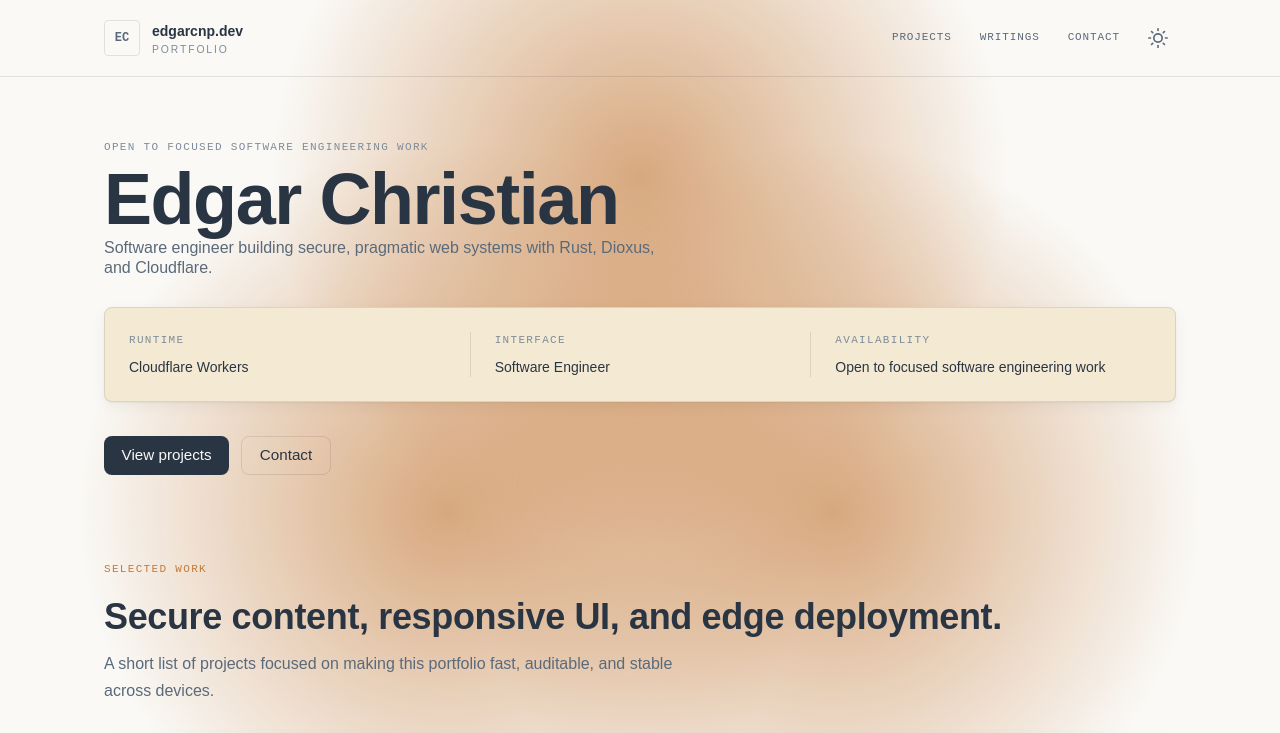
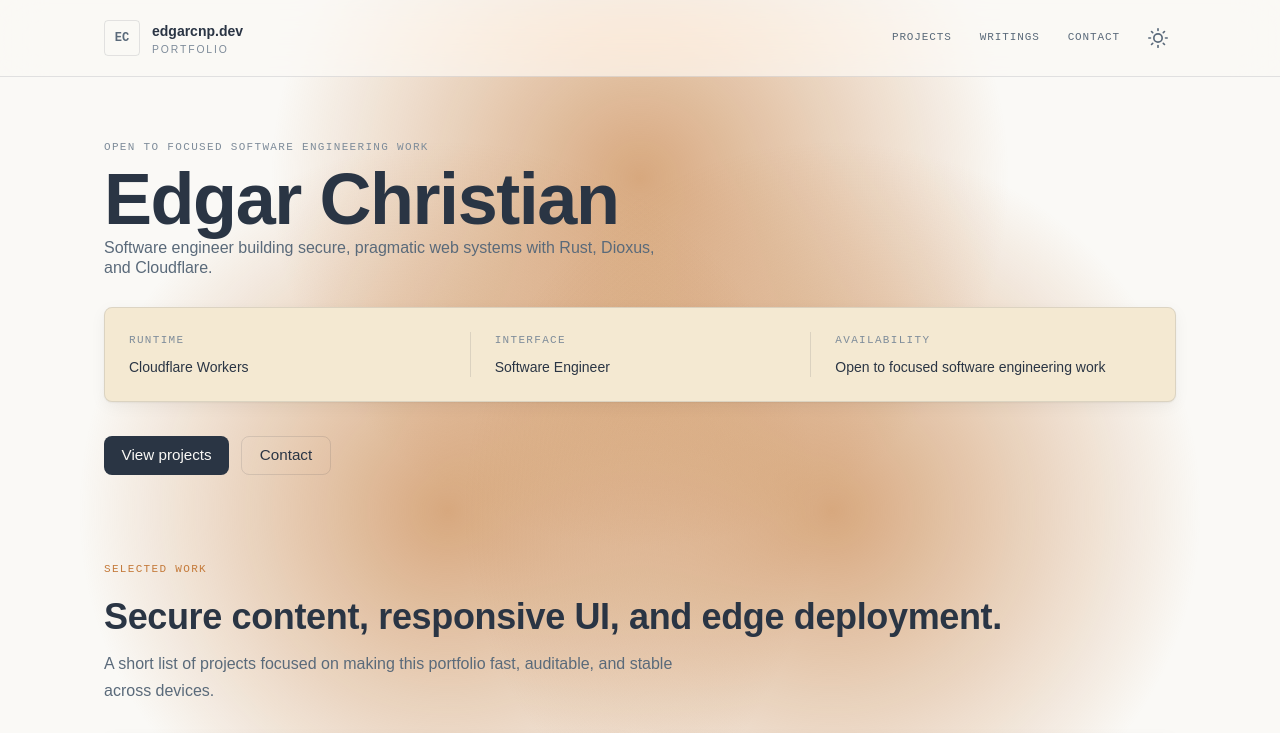
Before and after one commit to edgarcnp/edgarcnp.dev, an Astro site: page / in a window 1280 px wide. Shown: the top 733 px of the page. Built offline with nearby package versions, Linux system fonts and the light colour scheme; Astro itself is replaced by a stand-in of ours.

Commit message:
feat(nav): frosted glass navbar with sticky header

```diff
--- a/src/layouts/Layout.astro
+++ b/src/layouts/Layout.astro
@@ -44,7 +44,7 @@ const navLinks = [
         <SkipLink />
         <div class="ambient-bg" aria-hidden="true" transition:persist="ambient"></div>
 
-        <header class="border-b border-(--border)">
+        <header class="site-header border-b border-(--border)">
             <div class="mx-auto flex max-w-6xl flex-wrap items-center justify-between gap-x-4 gap-y-2 px-[max(clamp(1.25rem,4vw,2.5rem),env(safe-area-inset-left),env(safe-area-inset-right))] py-4">
                 <a href="/" class="group flex w-fit min-h-11 items-center gap-3 pr-2 [view-transition-name:brand]">
                     <span class="grid size-9 place-items-center rounded-sm border border-(--border) font-mono text-xs font-semibold text-(--ink-muted) transition group-hover:border-(--accent) group-hover:text-(--accent)">
--- a/src/styles/components.css
+++ b/src/styles/components.css
@@ -15,6 +15,21 @@
 
 .skip-link:focus-visible {
   transform: none;
+}
+
+.site-header {
+  position: sticky;
+  top: 0;
+  z-index: 50;
+  background-color: color-mix(in srgb, var(--bg) 72%, transparent);
+  -webkit-backdrop-filter: blur(20px) saturate(180%);
+  backdrop-filter: blur(20px) saturate(180%);
+}
+
+@supports not ((-webkit-backdrop-filter: blur(1px)) or (backdrop-filter: blur(1px))) {
+  .site-header {
+    background-color: var(--bg);
+  }
 }
 
 .nav {
```
